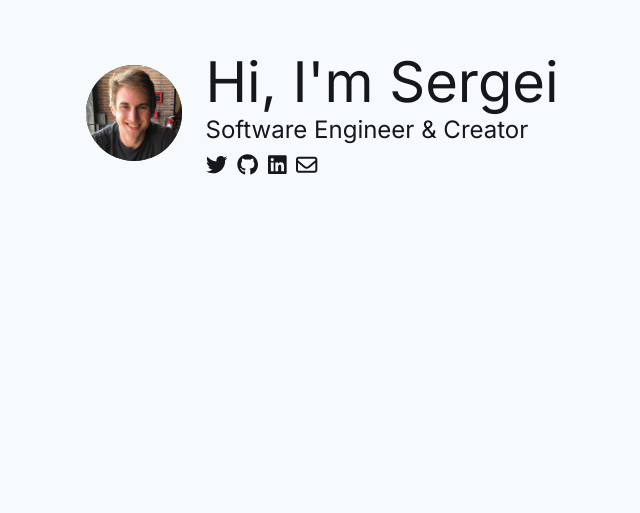
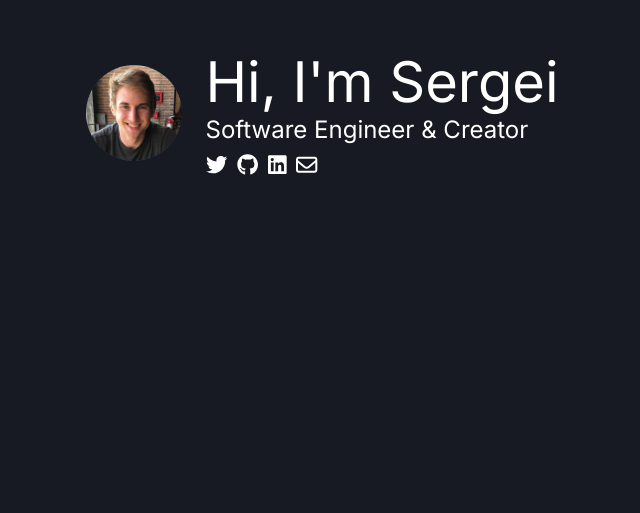
Before and after one commit to sergeichestakov/sergeidotcom, a Next.js app: page / in a window 1280 px wide. Shown: the part 287-800 px from the top of the page, without its empty margins (330-970 px from the left). Built offline with nearby package versions, Linux system fonts and the light colour scheme.

Commit message:
Lock dark mode for now

```diff
--- a/src/pages/index.tsx
+++ b/src/pages/index.tsx
@@ -1,4 +1,4 @@
-import { Box, Divider } from "@chakra-ui/react";
+import { Box, Divider, DarkMode } from "@chakra-ui/react";
 import Intro from "../sections/Intro";
 import About from "../sections/About";
 import Work from "../sections/Work";
@@ -9,6 +9,7 @@ import Contact from "../sections/Contact";
 export default function Index() {
   return (
     <Box>
+      <DarkMode>
         <Intro />
         <Divider />
 
@@ -25,6 +26,7 @@ export default function Index() {
         <Divider />
 
         <Contact />
+      </DarkMode>
     </Box>
   );
 }
```
Lines whose indentation alone changed are shown as unchanged.
